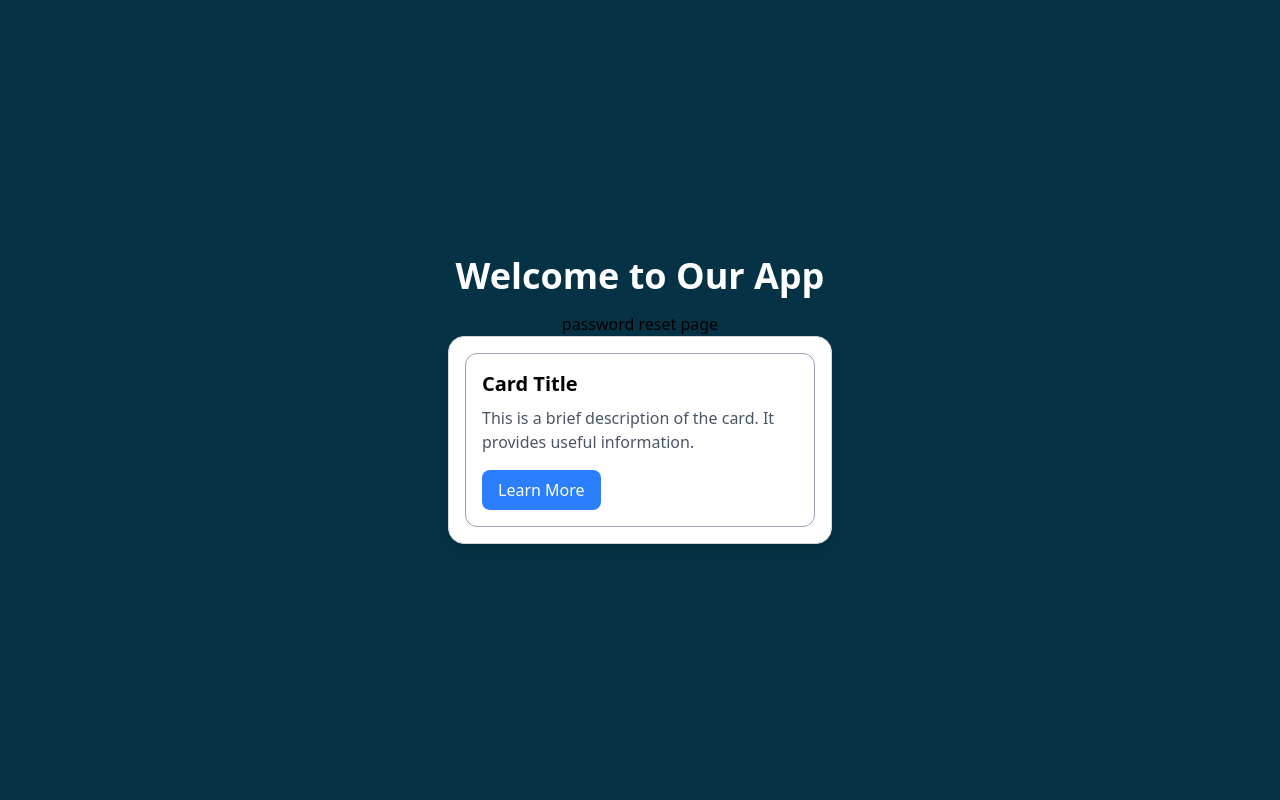
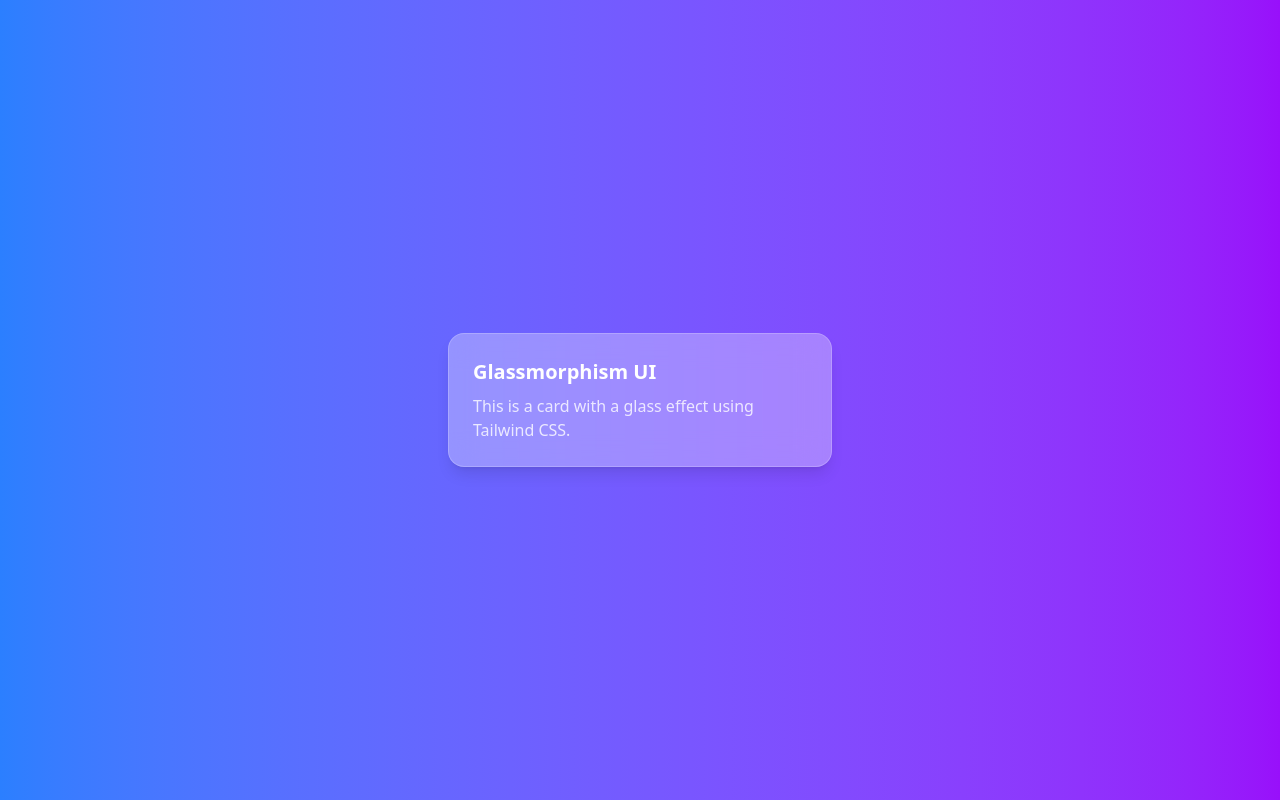
Before and after one commit to RUBA-Labs/frontend-CSC3213, a Next.js app: page /password-reset in a window 1280 px wide. Built offline with nearby package versions, Linux system fonts and the light colour scheme.

Commit message:
Glass Card
bg-white/30 → Transparent white background.

backdrop-blur-lg → Adds a frosted glass effect.

border border-white/20 → Thin white border for contrast.

shadow-lg → Adds depth to separate it from the background.

```diff
--- a/src/app/(auth)/password-reset/page.tsx
+++ b/src/app/(auth)/password-reset/page.tsx
@@ -1,17 +1,12 @@
 export default function password_reset(){
     return (
-        <div className="bg-cyan-950 text-align-center flex flex-col justify-center items-center h-screen ">
-            <h1 className="text-4xl font-bold text-white mb-4">Welcome to Our App</h1>
-            password reset page
-            <div className="max-w-sm rounded-2xl overflow-hidden shadow-lg bg-white p-4 hover:shadow-2xl transition-shadow border border-gray-300">
-                <div className="p-4 border border-gray-400 rounded-xl bg-white bg-opacity-50">
-                    <h2 className="text-xl font-semibold mb-2">Card Title</h2>
-                    <p className="text-gray-600">This is a brief description of the card. It provides useful information.</p>
-                    <button className="mt-4 bg-blue-500 text-white px-4 py-2 rounded-lg hover:bg-blue-600 transition-all">
-                        Learn More
-                    </button>
-                </div>
-            </div>
+        <div className="flex justify-center items-center min-h-screen bg-gradient-to-r from-blue-500 to-purple-600">
+        <div className="w-96 p-6 rounded-2xl bg-white/30 backdrop-blur-lg border border-white/20 shadow-lg">
+          <h2 className="text-xl font-bold text-white">Glassmorphism UI</h2>
+          <p className="text-white/80 mt-2">
+            This is a card with a glass effect using Tailwind CSS.
+          </p>
         </div>
+      </div>
     )
 }
```
